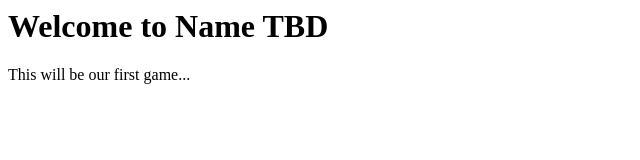
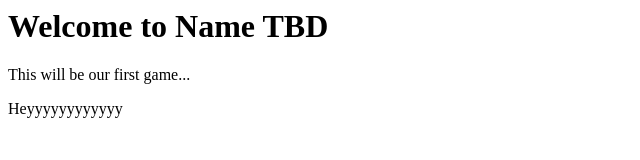
Before and after one commit to Mikkail04/GameOneMED, a plain HTML site: page index.html in a window 1280 px wide. Shown: the whole page, without its empty margins (0-640 px from the left). Drawn offline with Linux system fonts and the light colour scheme.

Commit message:
Added something in a p tag

```diff
--- a/index.html
+++ b/index.html
@@ -7,5 +7,6 @@
     <body>
         <h1>Welcome to Name TBD</h1>
         <p>This will be our first game...</p>
+        <p>Heyyyyyyyyyyyy</p>
     </body>
 </html>
```
